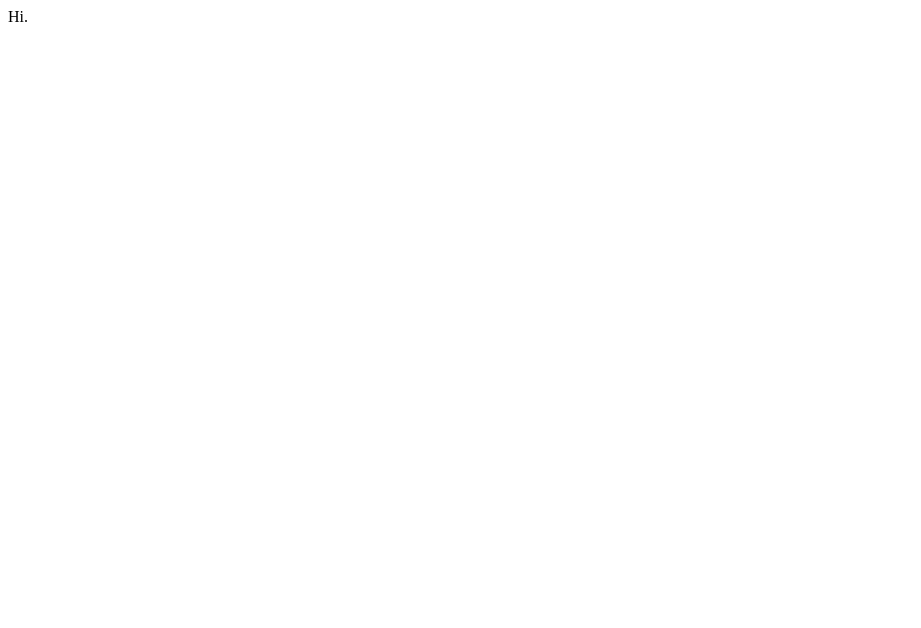
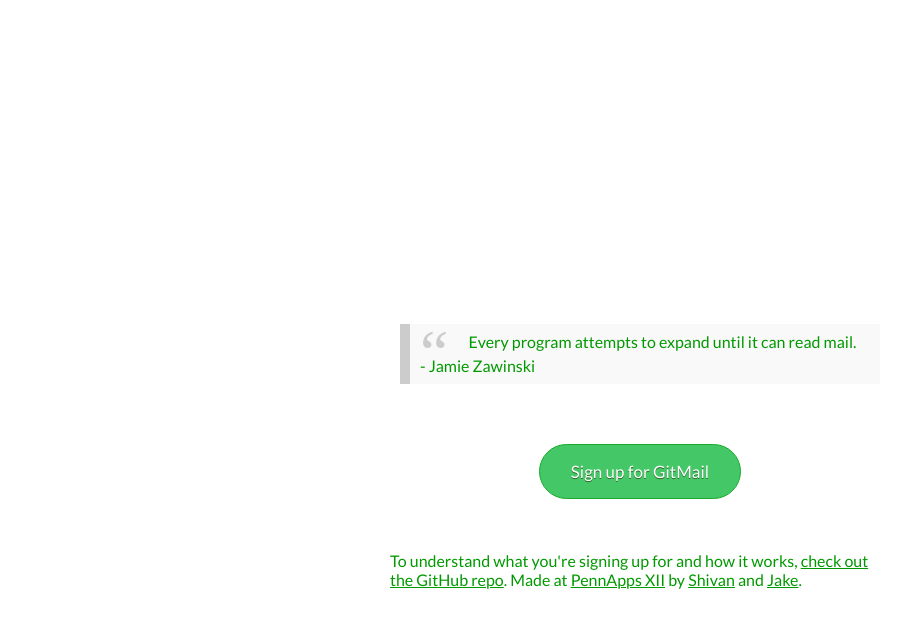
Before and after one commit to ShivanKaul/gitmail, a website: page htdocs/index.html in a window 1280 px wide. Shown: the whole page, without its empty margins (0-921 px from the left). Drawn offline with Linux system fonts and the light colour scheme.

Commit message:
Landing page

```diff
--- /dev/null
+++ b/css/index.css
@@ -0,0 +1,84 @@
+p {
+    color: #009900;
+    font-family: 'Lato';
+}
+
+p a {
+    color: #009900;
+}
+
+p a:hover {
+    color: #44c767;
+}
+
+#images {
+    display: flex;
+    justify-content: space-between;
+    margin: 0 auto;
+    padding: 20px;
+}
+
+#images {
+    width: 300px;
+    height: auto;
+}
+
+#content {
+    width: 500px;
+    height: 200px;
+    position: absolute;
+    left: 50%;
+    top: 50%;
+    margin: -100px 0 0 -250px;
+}
+
+blockquote {
+    background: #f9f9f9;
+    border-left: 10px solid #ccc;
+    margin: 1.5em 10px;
+    padding: 0.5em 10px;
+    quotes: "\201C""\201D""\2018""\2019";
+}
+
+blockquote:before {
+    color: #ccc;
+    content: open-quote;
+    font-size: 4em;
+    line-height: 0.1em;
+    margin-right: 0.25em;
+    vertical-align: -0.4em;
+}
+
+blockquote p {
+    display: inline;
+}
+
+/*#button a{*/
+/*display: inline;*/
+/*float: none;*/
+/*}*/
+
+.signup {
+    background-color:#44c767;
+    -moz-border-radius:28px;
+    -webkit-border-radius:28px;
+    border-radius:28px;
+    border:1px solid #18ab29;
+    display:inline-block;
+    cursor:pointer;
+    color:#ffffff;
+    font-family: 'Lato';
+    font-size:17px;
+    padding:16px 31px;
+    text-decoration:none;
+    text-shadow:0px 1px 0px #2f6627;
+}
+
+.signup:hover {
+    background-color:#009900;
+}
+
+.signup:active {
+    position:relative;
+    top:1px;
+}
--- a/htdocs/index.html
+++ b/htdocs/index.html
@@ -1 +1,52 @@
-Hi.
+<!DOCTYPE html>
+<html lang="en">
+<head>
+    <meta charset="UTF-8">
+    <title>GitMail</title>
+    <link href='https://fonts.googleapis.com/css?family=Lato&subset=latin,latin-ext' rel='stylesheet' type='text/css'>
+    <link rel="stylesheet" type="text/css" href="../css/index.css">
+</head>
+
+<body>
+
+<div id="content">
+    <div id="quote">
+
+        <blockquote cite="http://www.catb.org/jargon/html/Z/Zawinskis-Law.html">
+            <p>
+                Every program attempts to expand until it can read mail.
+                <br>
+                - Jamie Zawinski
+            </p>
+        </blockquote>
+
+    </div>
+
+    <br><br>
+
+    <div id="button" style="text-align:center">
+        <a href="#" class="signup">Sign up for GitMail</a>
+    </div>
+
+    <br><br>
+
+    <!--<div id="images">-->
+
+    <!--<img src="../assets/github.png" >-->
+    <!--<img src="../assets/plus.png" >-->
+    <!--<img src="../assets/gmail.png" >-->
+    <!--&lt;!&ndash;<img src="../assets/equals.png" >&ndash;&gt;-->
+
+    <!--</div>-->
+
+    <div id="explain">
+        <p>
+            To understand what you're signing up for and how it works, <a href="https://github.com/ShivanKaul/gitmail">check out the GitHub repo</a>.
+            Made at <a href="http://2015f.pennapps.com/">PennApps XII</a>
+            by <a href="https://github.com/ShivanKaul" >Shivan</a> and <a href="https://github.com/djeik" >Jake</a>.
+        </p>
+    </div>
+</div>
+
+</body>
+</html>
```
